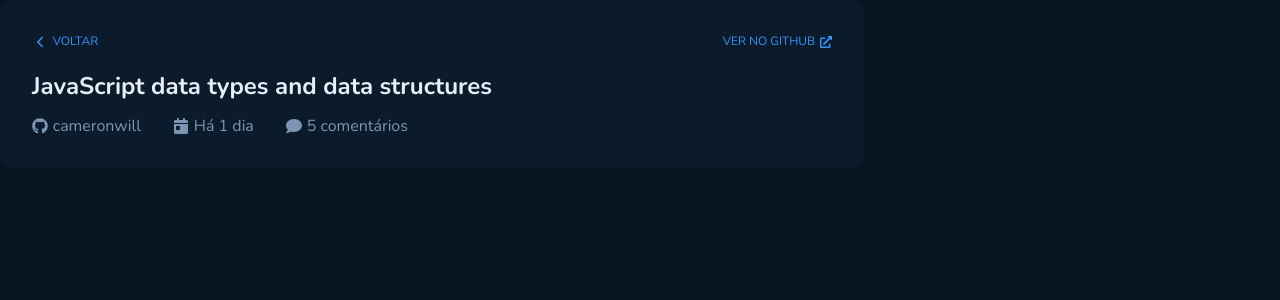
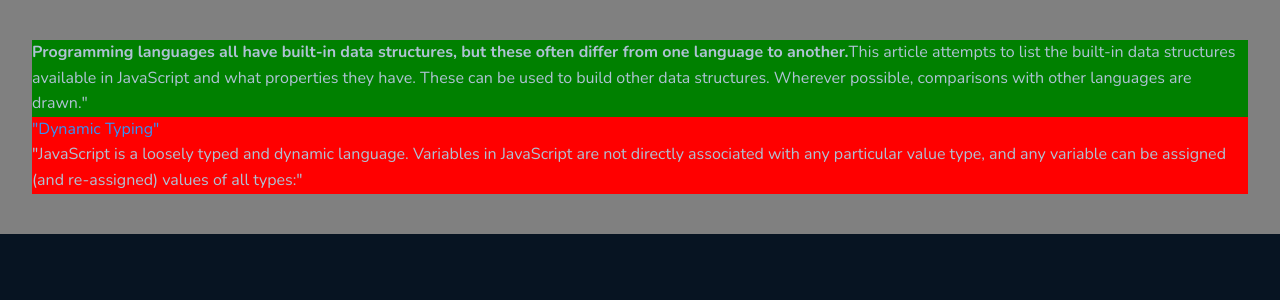
Before and after one commit to YasminFerrariDias/GithubBlog, a React (Vite) app: page / in a window 1280 px wide. Shown: the top 300 px of the page. Built offline with nearby package versions, Linux system fonts and the light colour scheme.

Commit message:
Modificação no componente Text

```diff
--- a/src/App.jsx
+++ b/src/App.jsx
@@ -1,11 +1,11 @@
 // import { Home } from "./pages/Home"
-import { CardDescriptionPost } from "./features/CardDescriptionPost"
+import { DescriptionPost } from "./features/DescriptionPost"
 
 export function App() {
   return (
     <>
       {/*<Home />*/}
-      <CardDescriptionPost />
+      <DescriptionPost />
     </>
   );
 }
--- a/src/components/Text/index.tsx
+++ b/src/components/Text/index.tsx
@@ -1,17 +1,18 @@
 import { TextContainer } from "./styles";
 import { theme } from "../../styles/themes/defaultTheme";
+import { ReactNode } from "react";
 
 interface TextProps {
   variantWeight: 'regular' | 'bold'
   variantSize: 'xs' | 'sm' | 'md' | 'lg' |'xl' | '2xl'
   variantColor?: keyof typeof theme.colors
-  text: string
+  children: ReactNode
 }
 
-export function Text({ variantWeight, variantSize, variantColor, text }: TextProps ) {
+export function Text({ variantWeight, variantSize, variantColor, children}: TextProps ) {
   return (
     <TextContainer $variantWeight={variantWeight} $variantSize={variantSize} $variantColor={variantColor}>
-      {text}
+      {children}
     </TextContainer>
   )
 }
--- /dev/null
+++ b/src/features/DescriptionPost/index.tsx
@@ -0,0 +1,57 @@
+import { Text } from "../../components/Text";
+import { DescriptionPostContainer, Description, Code, DescriptionFirst } from "./styles";
+
+export function DescriptionPost() {
+  return (
+    <DescriptionPostContainer>
+      <Description>
+        <DescriptionFirst>
+          <Text variantSize="md" variantWeight="regular" variantColor="text"><strong>Programming languages all have built-in data structures, but these often differ from one language to another.
+          </strong>This article attempts to list the built-in data structures available in JavaScript and what properties they have. These can be used to build other data structures. Wherever possible, comparisons with other languages are drawn."
+          </Text>
+        </DescriptionFirst>
+
+        <Text variantSize="md" variantWeight="regular" variantColor="blue">
+          "Dynamic Typing"
+        </Text>
+        <div>
+          <Text variantSize="md" variantWeight="regular" variantColor="text">"JavaScript is a loosely typed and dynamic language. Variables in JavaScript are not directly associated with any particular value type, and any variable can be assigned (and re-assigned) values of all types:"</Text>
+        </div>
+      </Description>
+
+      <Code>
+        <div>
+          <div>
+            <Text variantSize="md" variantWeight="regular" variantColor="span" text="let" />
+            <Text variantSize="md" variantWeight="regular" variantColor="text" text="foo =" />
+            <Text variantSize="md" variantWeight="regular" variantColor="blue" text="42" />
+          </div>
+
+          <div>
+            <Text variantSize="md" variantWeight="regular" variantColor="text" text="foo =" />
+            <Text variantSize="md" variantWeight="regular" variantColor="blue" text="'bar'" />
+          </div>
+
+          <div>
+            <Text variantSize="md" variantWeight="regular" variantColor="text" text="foo =" />
+            <Text variantSize="md" variantWeight="regular" variantColor="blue" text="true" />
+          </div>
+        </div>
+        <div>
+          <div>
+            <Text variantSize="md" variantWeight="regular" variantColor="subtitle" text="// foo is now a number" />
+          </div>
+
+          <div>
+            <Text variantSize="md" variantWeight="regular" variantColor="subtitle" text="// foo is now a string" />
+          </div>
+
+          <div>
+            <Text variantSize="md" variantWeight="regular" variantColor="subtitle" text="// foo is now a boolean" />
+
+          </div>
+        </div>
+      </Code>
+    </DescriptionPostContainer>
+  )
+}
--- /dev/null
+++ b/src/features/DescriptionPost/styles.ts
@@ -0,0 +1,22 @@
+import styled from "styled-components";
+
+export const DescriptionPostContainer = styled.div`
+  background-color: gray;
+  padding: 2.5rem 2rem;
+  display: flex;
+  flex-direction: column;
+`;
+
+export const Description = styled.div`
+  background-color: red;
+`;
+
+export const DescriptionFirst = styled.div`
+  background-color: green;
+  flex-direction: row;
+  display: flex;
+`;
+
+export const Code = styled.div`
+  background-color: pink;
+`;
```
